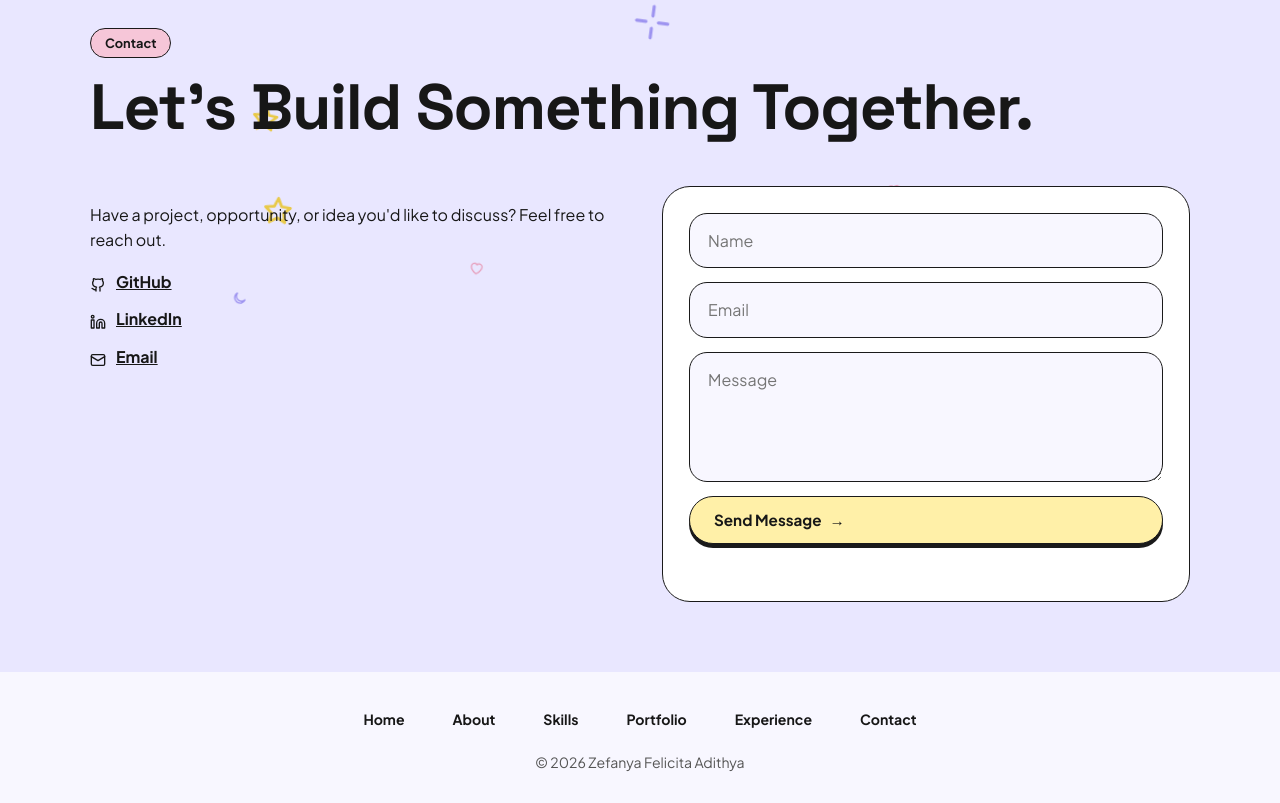
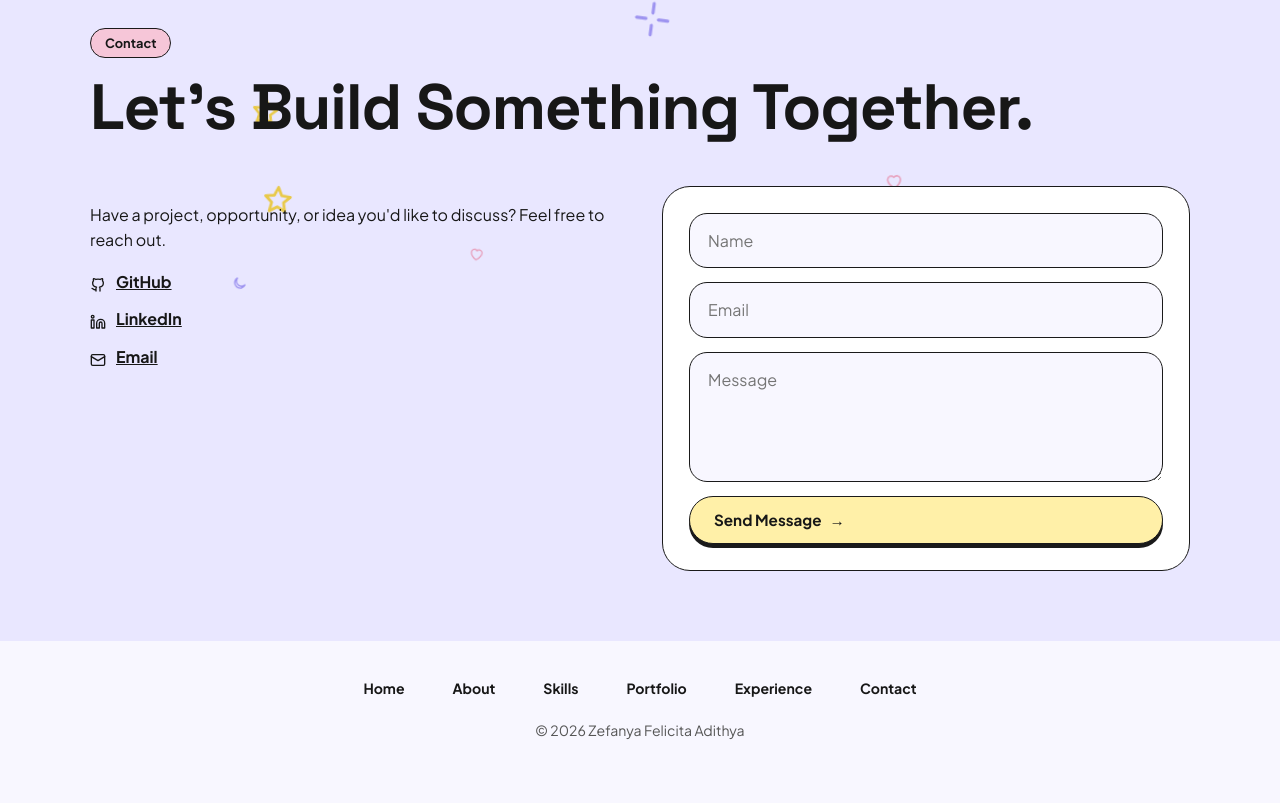
Before and after one commit to zefanyafelicita/portfolio-zefanya, a React (Vite) app: page / in a window 1280 px wide. Shown: the part 5717-6520 px from the top of the page. After the commit the page ends 6489 px from the top, so only its background shows below. Built offline with nearby package versions, Linux system fonts and the light colour scheme.

Commit message:
Fix contact form

```diff
--- a/src/components/Contact.tsx
+++ b/src/components/Contact.tsx
@@ -1,19 +1,9 @@
-import { useState, type FormEvent } from 'react'
 import { social } from '../data'
 import FloatingDecorations from './FloatingDecorations'
 import { SocialIcon } from './Icons'
 import Reveal from './Reveal'
 
 export default function Contact() {
-  const [msg, setMsg] = useState('')
-
-  const onSubmit = (e: FormEvent<HTMLElement>) => {
-    e.preventDefault()
-    // Demo only. Connect a form service or backend here to actually deliver messages.
-    setMsg('Thanks! Message noted (demo form, connect a backend to send).')
-    ;(e.currentTarget as HTMLFormElement).reset()
-  }
-
   return (
     <section id="contact">
       <div className="wrap">
@@ -45,9 +35,6 @@ export default function Contact() {
               <button className="btn pri" type="submit">
                 Send Message <span className="arr">→</span>
               </button>
-              <div id="msg" role="status">
-                {msg}
-              </div>
             </form>
           </Reveal>
         </div>
```
